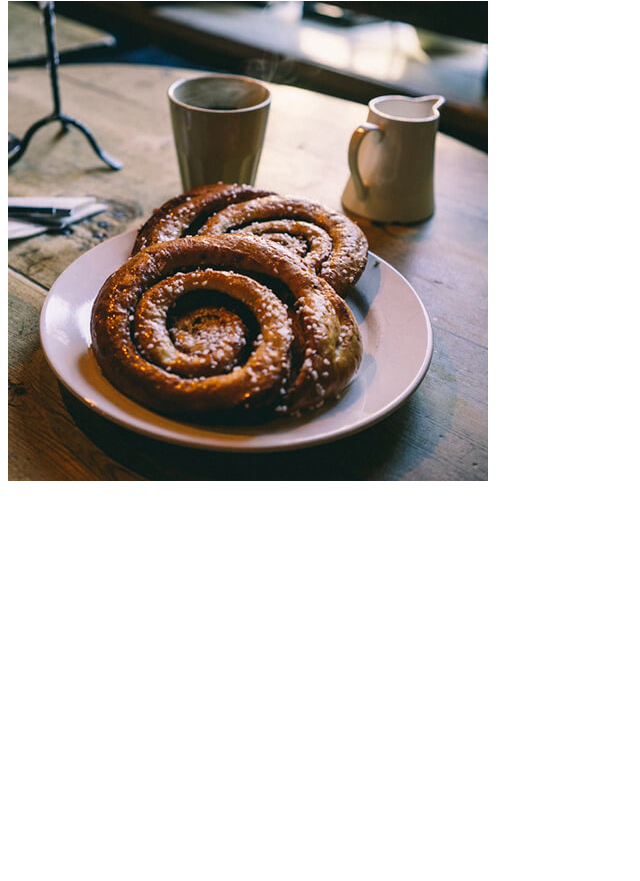
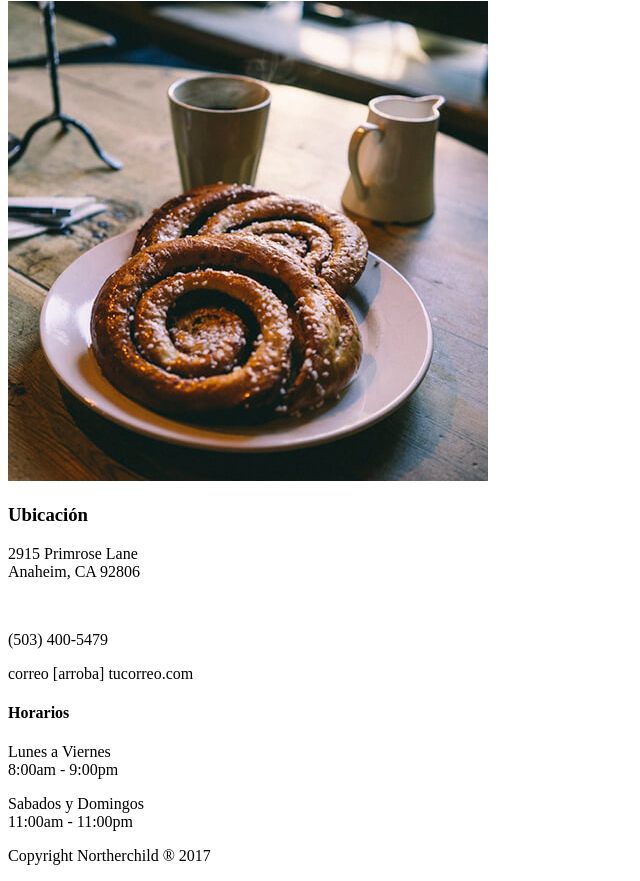
Before and after one commit to northerchild/Cafe_WebSite, a plain HTML site: page index.html in a window 1280 px wide. Shown: the part 5078-5959 px from the top of the page, without its empty margins (0-640 px from the left). Before the commit the page ends 5571 px from the top, so only its background shows below. Drawn offline with Linux system fonts and the light colour scheme.

Commit message:
Se agrego la estructura basica de las secciones de ubicacion y footer

```diff
--- a/index.html
+++ b/index.html
@@ -143,11 +143,42 @@
 		<!--Fin Galeria-->
 		<!--Ubicación-->
 			<section class="ubicacion" id="ubicacion">
+				<div class="contenedor">
+					<h3 class="ubicacion">Ubicación</h3>
+					<div class="direccion">
+						<p class="calle">2915 Primrose Lane<br />Anaheim, CA 92806</p><br>
+						<p class="telefono">(503) 400-5479</p>
+						<p class="correo">correo [arroba] tucorreo.com</p>
+					</div>
 
+					<div class="horarios">
+						<h4>Horarios</h4>
+						<p class="entre-semana">Lunes a Viernes <br> 8:00am - 9:00pm</p>
+						<p class="fin-semana">Sabados y Domingos <br> 11:00am - 11:00pm</p>
+					</div>
+				</div>
 			</section>
 		<!--Fin Ubicación-->
+		<!--Mapa-->
+			<section>
+			<div id="mapa" class="mapa">
+        	</div>
+			</section>
+		<!--Fin Mapa-->
 	</section>
 
 <!--Fin Header-->
+
+<!--Footer-->
+
+	<footer>
+		<div class="contenedor">
+			<div class="copyright">
+				<p>Copyright Northerchild &reg; 2017</p>
+			</div>
+		</div>
+	</footer>
+
+<!--Fin Footer-->
 </body>
 </html>
```
